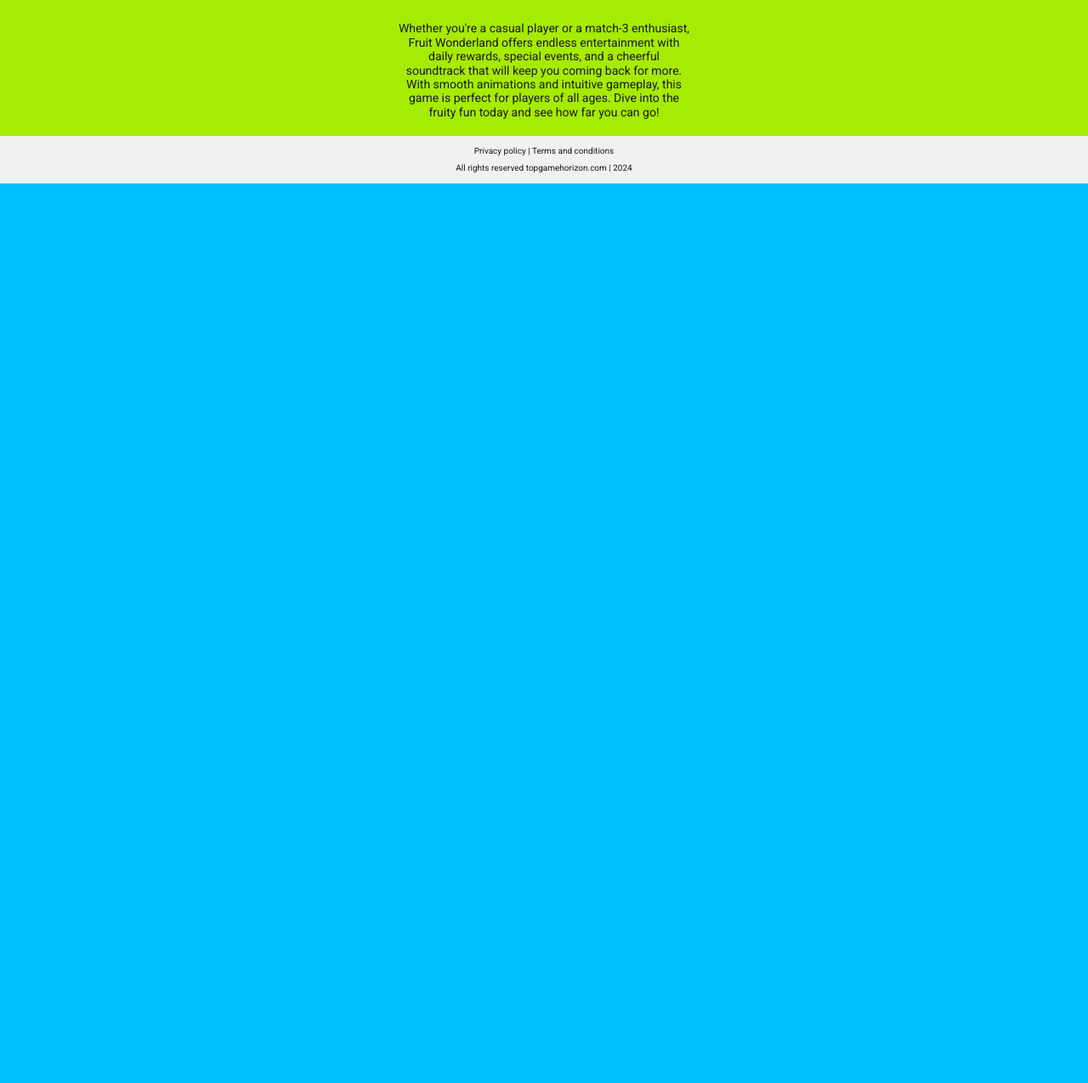
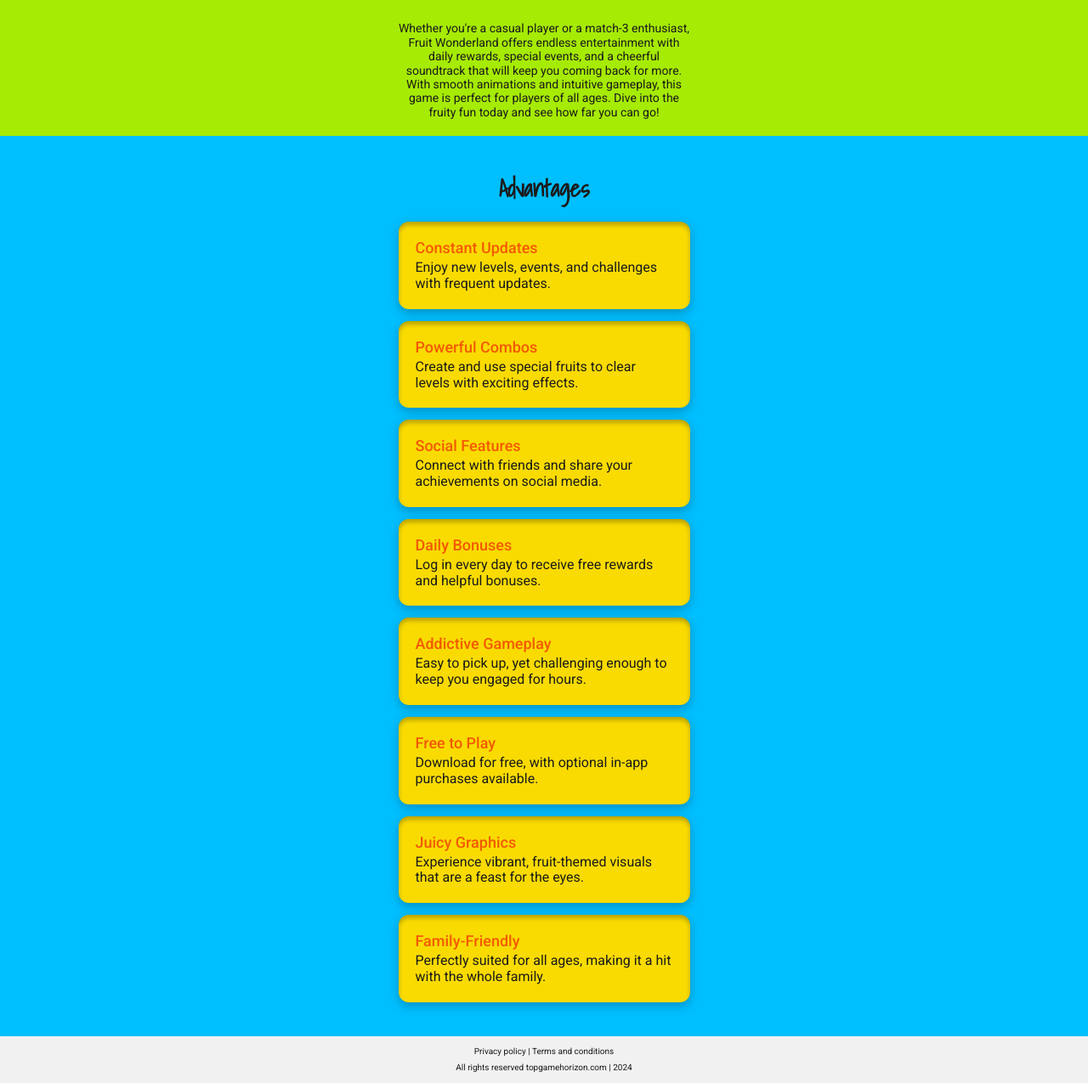
Before and after one commit to Ekaterina-Skrinnikova/fruit-puzzle-wonderland, a website built with Vite: page src/index.html in a window 1280 px wide. Shown: the part 1103-2378 px from the top of the page at 85% size. Before the commit the page ends 1319 px from the top, so only its background shows below. Built offline with nearby package versions, Linux system fonts and the light colour scheme; a web font is replaced by a local one.

Commit message:
section advantages

```diff
--- a/src/css/advantages.css
+++ b/src/css/advantages.css
@@ -0,0 +1,137 @@
+.advantages {
+  padding: 40px 0;
+}
+
+.advantages-container {
+  text-align: center;
+}
+
+@media screen and (max-width: 1439px) {
+  .advantages-container-1 {
+    margin-bottom: 14px;
+    display: flex;
+    flex-direction: column;
+    align-items: center;
+  }
+
+  .item-1 {
+    order: 3;
+  }
+
+  .item-2 {
+    order: 1;
+  }
+
+  .item-3 {
+    margin-bottom: 14px;
+    order: 2;
+  }
+
+  .advantages-container-2 {
+    margin-bottom: 14px;
+    display: flex;
+    flex-direction: column;
+    align-items: center;
+    row-gap: 14px;
+  }
+  .advantages-container-3 {
+    display: flex;
+    flex-direction: column;
+    align-items: center;
+    row-gap: 14px;
+  }
+}
+
+.advantages-title {
+  margin: 0 auto;
+  margin-bottom: 16px;
+  font-family: var(--font-secondary);
+  font-size: 28px;
+  line-height: calc(44.98 / 28);
+  text-align: center;
+}
+
+.advantages-box-item {
+  padding: 20px;
+  border-radius: 12px;
+  background-color: var(--bg-accent);
+  box-shadow: 0px 4px 12px 0px #00000040, inset 0 4px 5px #00000040;
+}
+
+.advantages-box-item-title {
+  margin-bottom: 4px;
+  font-size: 18px;
+  font-weight: 500;
+  line-height: calc(21.09 / 18);
+  text-align: left;
+  color: var(--font-color-accent);
+}
+
+.advantages-box-item-text {
+  font-size: 16px;
+  line-height: calc(18.75 / 16);
+  text-align: left;
+}
+
+@media screen and (min-width: 1440px) {
+  .advantages {
+    padding: 120.36px 0;
+  }
+
+  .advantages-container-1 {
+    margin-bottom: 16px;
+    display: flex;
+    flex-direction: row;
+    align-items: center;
+  }
+
+  .item-1 {
+    width: 411px;
+  }
+
+  .item-3 {
+    width: 411px;
+  }
+
+  .advantages-container-2 {
+    margin-bottom: 16px;
+    display: flex;
+    flex-direction: row;
+    align-items: center;
+    column-gap: 16px;
+  }
+
+  .item-4 {
+    padding-top: 47px;
+    padding-bottom: 47px;
+  }
+
+  .advantages-container-3 {
+    display: flex;
+    flex-direction: row;
+    justify-content: center;
+    column-gap: 16px;
+  }
+
+  .item-5 {
+    width: 391px;
+  }
+
+  .advantages-title {
+    font-family: var(--font-secondary);
+    font-size: 60px;
+    line-height: calc(96.39 / 60);
+    text-align: center;
+  }
+
+  .advantages-box-item-title {
+    font-size: 28px;
+    font-weight: 500;
+    line-height: calc(32.81 / 28);
+  }
+
+  .advantages-box-item-text {
+    font-size: 24px;
+    line-height: calc(28.13 / 24);
+  }
+}
--- a/src/css/rules.css
+++ b/src/css/rules.css
@@ -0,0 +1,12 @@
+/* .rules {
+  padding: 40px 0;
+} */
+
+.rules-title {
+  margin: 0 auto;
+  margin-bottom: 16px;
+  font-family: var(--font-secondary);
+  font-size: 28px;
+  line-height: calc(44.98 / 28);
+  text-align: center;
+}
--- a/src/css/styles.css
+++ b/src/css/styles.css
@@ -6,9 +6,9 @@
 /* @import './hero.css'; */
 @import './benefites.css';
 @import './about.css';
-/* @import './rules.css'; */
+@import './rules.css';
 /* @import './gallery.css'; */
-/* @import './advantages.css'; */
+@import './advantages.css';
 @import './introduction.css';
 @import './footer.css';
 
@@ -27,6 +27,7 @@
   --bg-third: #f1f1f1;
   --bg-header: #d9d9d94d;
   --bg-mob-menu: #e4e4e41a;
+  --bg-accent: #f9db02;
   --bg-gradient: linear-gradient(
     0deg,
     var(--bg-primary),
--- a/src/partials/advantages.html
+++ b/src/partials/advantages.html
@@ -1 +1,66 @@
-<section class="advantages" id="advantages"></section>
+<section class="advantages" id="advantages">
+  <div class="container advantages-container">
+    <div class="advantages-container-1">
+      <div class="advantages-box-item item-1">
+        <h3 class="advantages-box-item-title">Powerful Combos</h3>
+        <p class="advantages-box-item-text">
+          Create and use special fruits to clear levels with exciting effects.
+        </p>
+      </div>
+      <h2 class="advantages-title item-2">Advantages</h2>
+      <div class="advantages-box-item item-3">
+        <h3 class="advantages-box-item-title">Constant Updates</h3>
+        <p class="advantages-box-item-text">
+          Enjoy new levels, events, and challenges with frequent updates.
+        </p>
+      </div>
+    </div>
+
+    <div class="advantages-container-2">
+      <div class="advantages-box-item item-4">
+        <h3 class="advantages-box-item-title">Social Features</h3>
+        <p class="advantages-box-item-text">
+          Connect with friends and share your achievements on social media.
+        </p>
+      </div>
+
+      <div class="advantages-box-item item-4">
+        <h3 class="advantages-box-item-title">Daily Bonuses</h3>
+        <p class="advantages-box-item-text">
+          Log in every day to receive free rewards and helpful bonuses.
+        </p>
+      </div>
+
+      <div class="advantages-box-item item-4">
+        <h3 class="advantages-box-item-title">Addictive Gameplay</h3>
+        <p class="advantages-box-item-text">
+          Easy to pick up, yet challenging enough to keep you engaged for hours.
+        </p>
+      </div>
+
+      <div class="advantages-box-item item-4">
+        <h3 class="advantages-box-item-title">Free to Play</h3>
+        <p class="advantages-box-item-text">
+          Download for free, with optional in-app purchases available.
+        </p>
+      </div>
+    </div>
+
+    <div class="advantages-container-3">
+      <div class="advantages-box-item item-5">
+        <h3 class="advantages-box-item-title">Juicy Graphics</h3>
+        <p class="advantages-box-item-text">
+          Experience vibrant, fruit-themed visuals that are a feast for the
+          eyes.
+        </p>
+      </div>
+
+      <div class="advantages-box-item item-5">
+        <h3 class="advantages-box-item-title">Family-Friendly</h3>
+        <p class="advantages-box-item-text">
+          Perfectly suited for all ages, making it a hit with the whole family.
+        </p>
+      </div>
+    </div>
+  </div>
+</section>
```
